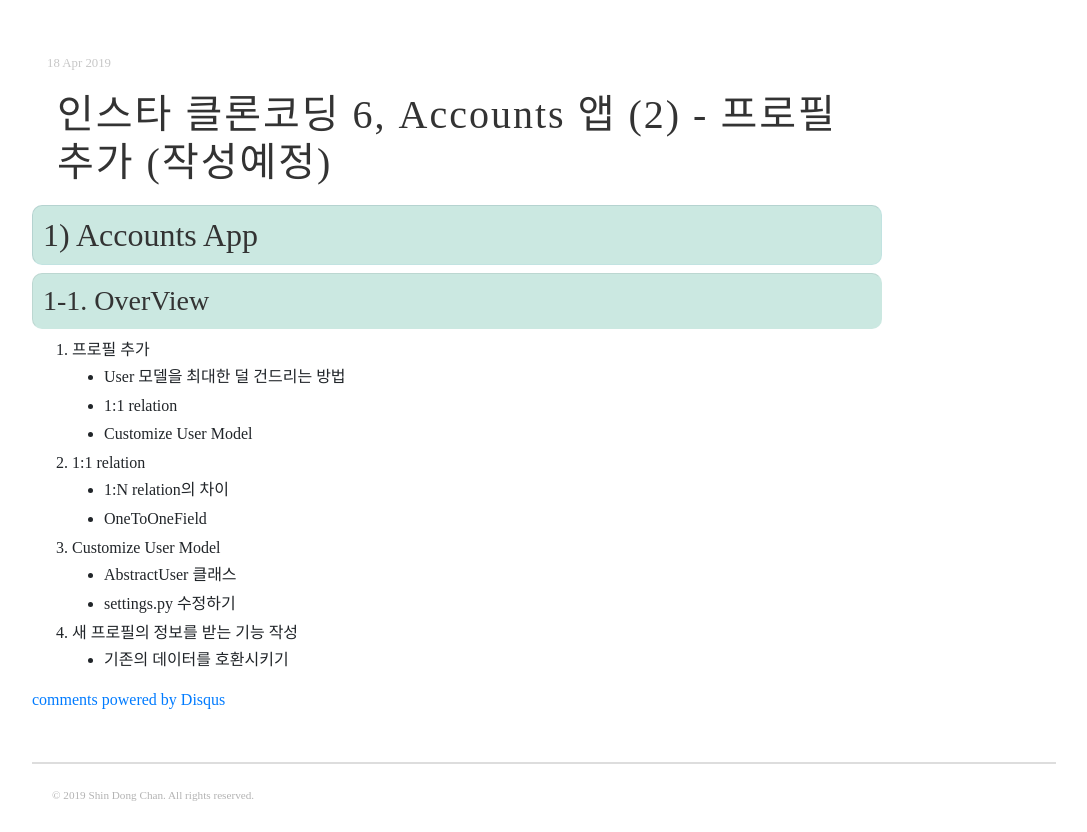
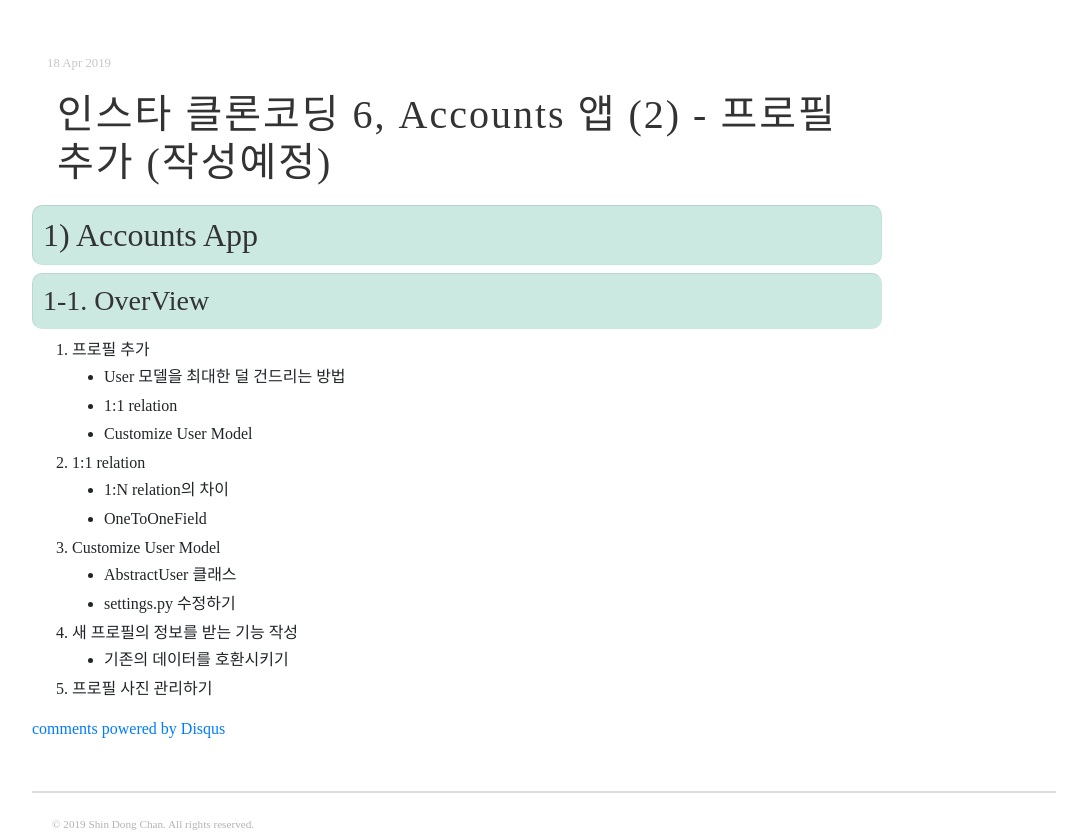
Before and after one commit to DongChanS/DongChanS.github.io, a Jekyll site: the page built from _posts/2019-04-18-51.md, in a window 1280 px wide and 1194 px high. Shown: the part 362-1194 px from the top of the window, without its empty margins (96-1183 px from the left). Built offline with Jekyll 4.4.1, drawn with Linux system fonts in a browser that asks for light colours; nearby versions of some CDN libraries; some web fonts are replaced; comment, search, counter and statistics services are not loaded.

Commit message:
Update 2019-04-18-51.md

```diff
--- a/_posts/2019-04-18-51.md
+++ b/_posts/2019-04-18-51.md
@@ -21,3 +21,4 @@ category : 'Django'
    * settings.py 수정하기
 4. 새 프로필의 정보를 받는 기능 작성
    * 기존의 데이터를 호환시키기
+5. 프로필 사진 관리하기
```
